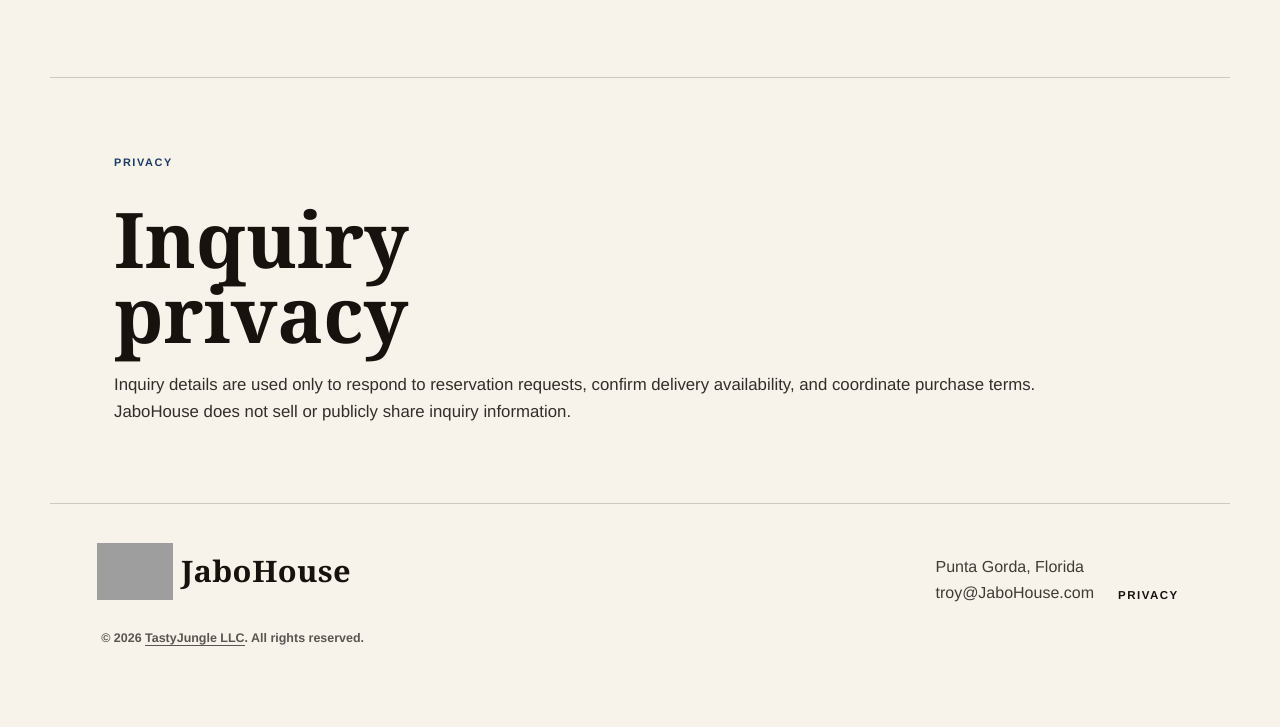
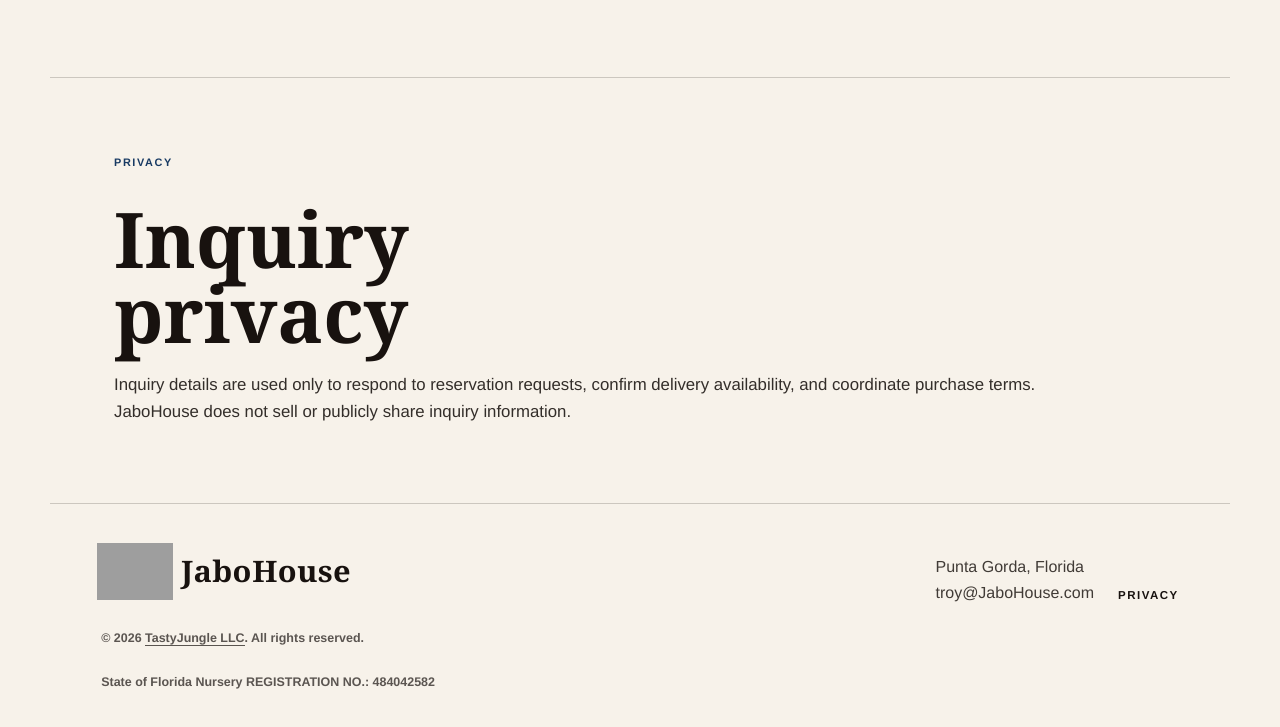
Before and after one commit to qf2nh84yf8-coder/jabohouse.com, a plain HTML site: page index.html in a window 1280 px wide. Shown: the part 9888-10615 px from the top of the page. Before the commit the page ends 10571 px from the top, so only its background shows below. Drawn offline with Linux system fonts and the light colour scheme; grey boxes are pictures that could not be loaded.

Commit message:
Add nursery registration to footer

```diff
--- a/index.html
+++ b/index.html
@@ -402,6 +402,9 @@
       <p class="footer-legal">
         © 2026 <a href="https://tastyjungle.com/">TastyJungle LLC</a>. All rights reserved.
       </p>
+      <p class="footer-legal footer-registration">
+        State of Florida Nursery REGISTRATION NO.: 484042582
+      </p>
     </footer>
 
     <script src="script.js?v=2026-05-13-floating-audio-v1"></script>
```
